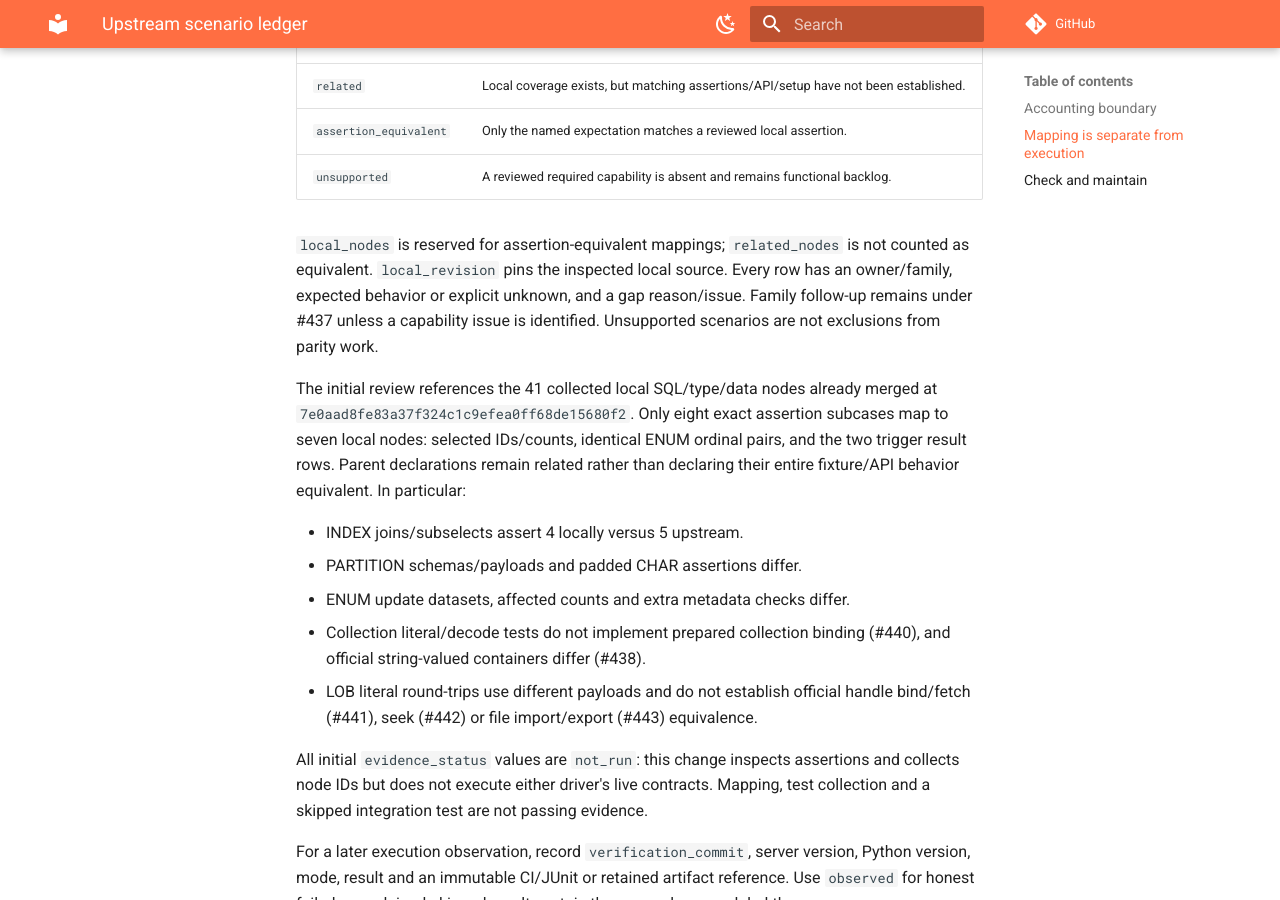
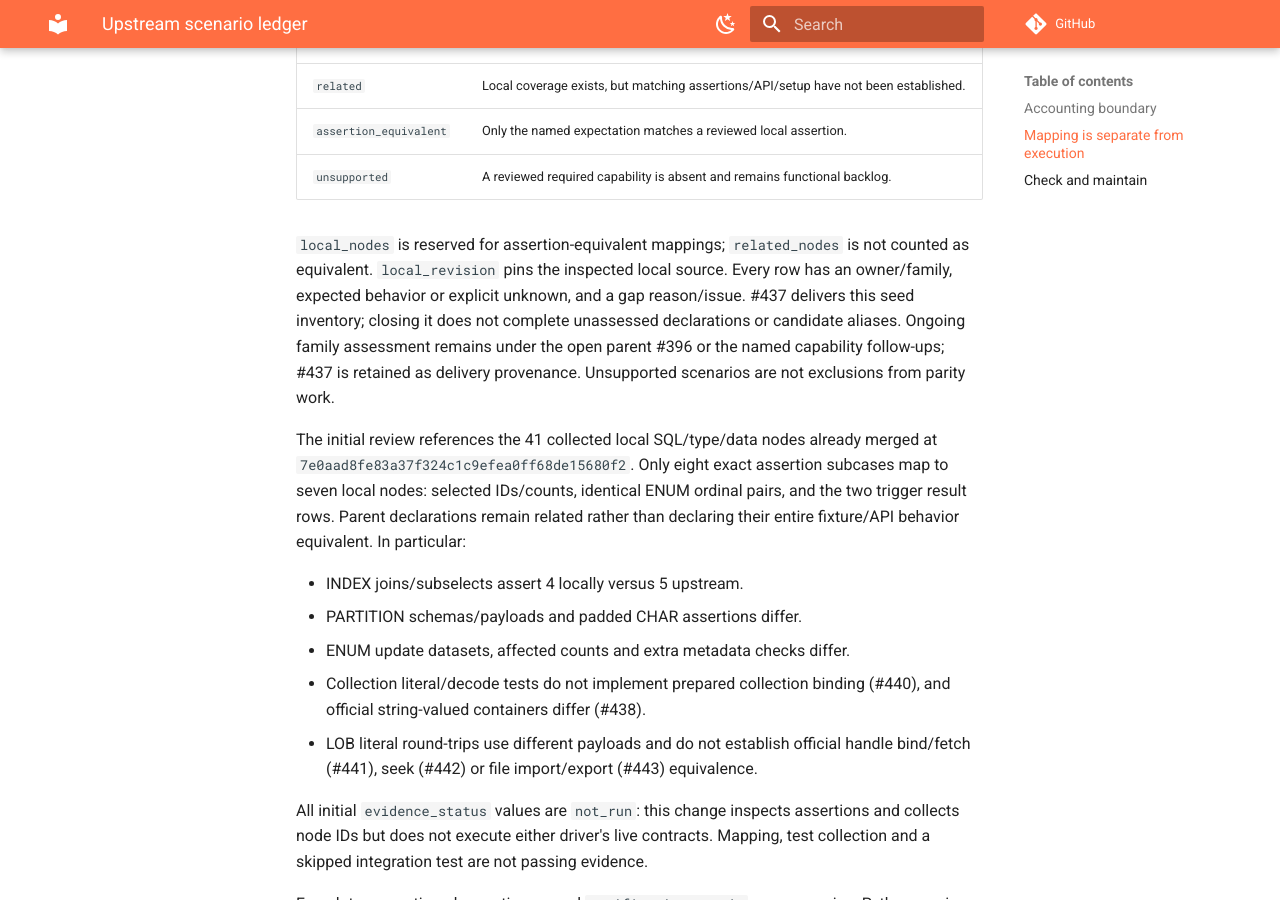
Before and after one commit to cubrid-lab/pycubrid, an MkDocs documentation site: the page built from docs/UPSTREAM_TEST_LEDGER.md, in a window 1280 px wide and 900 px high, scrolled down 1197 px. Built offline with MkDocs 1.6.1 and Material for MkDocs 9.7.7, drawn with Linux system fonts in a browser that asks for light colours; comment, search, counter and statistics services are not loaded.

Commit message:
test: Keep unfinished scenario assessment traceable after inventory delivery
The seed ledger can close its delivery issue without resolving unknown scenarios
or duplicate candidates. Add the open parity parent396 to the423 records whose
only gap link was437, retain437 as provenance, and distinguish delivery from
ongoing family assessment in the existing guide.

The focused validator now rejects unassessed declarations lacking the continuing
parent. Source IDs, classifications, mappings and all458not_run observations are
unchanged; no new schema, parser, runtime feature or issue fan-out is introduced.

Constraint: Closing the inventory ticket must not orphan unresolved family assessment
Rejected: Create one issue per unknown declaration | inventory work does not authorize450 new feature tickets
Confidence: high
Scope-risk: narrow
Directive: Preserve an ongoing parent/family tracker when closing delivery-only inventory issues
Tested: Previous validator accepts stale437-only unknown; new negative regression rejects it; focused10tests, Ruff, strictmypy, diff checks; exactly423 gap-only field changes and458not_run/41related-node invariants
Not-tested: No live driver execution or new full offline run for this metadata-only delta; prior1257-pass run preserved and final review remains root-owned
Related: https://github.com/cubrid-lab/pycubrid/issues/437
Related: https://github.com/cubrid-lab/pycubrid/issues/396

```diff
--- a/docs/UPSTREAM_TEST_LEDGER.md
+++ b/docs/UPSTREAM_TEST_LEDGER.md
@@ -48,8 +48,10 @@ Confirm applicable terms before any verbatim source reuse.
 `local_nodes` is reserved for assertion-equivalent mappings; `related_nodes` is
 not counted as equivalent. `local_revision` pins the inspected local source.
 Every row has an owner/family, expected behavior or explicit unknown, and a gap
-reason/issue. Family follow-up remains under #437 unless a capability issue is
-identified. Unsupported scenarios are not exclusions from parity work.
+reason/issue. #437 delivers this seed inventory; closing it does not complete
+unassessed declarations or candidate aliases. Ongoing family assessment remains
+under the open parent #396 or the named capability follow-ups; #437 is retained
+as delivery provenance. Unsupported scenarios are not exclusions from parity work.
 
 The initial review references the 41 collected local SQL/type/data nodes already
 merged at `7e0aad8fe83a37f324c1c9efea0ff68de15680f2`. Only eight exact assertion
```
Also changed, not shown: 2 other files.
